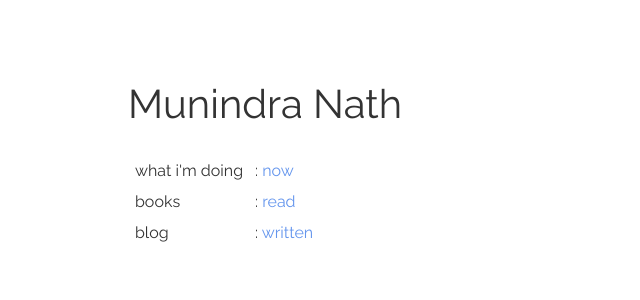
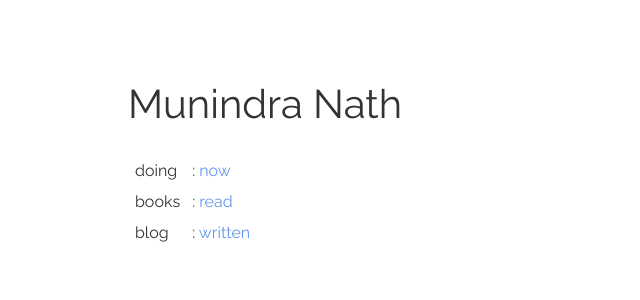
Before and after one commit to sideprojectme/nath, a Jekyll site: the page built from index.md, in a window 1280 px wide. Shown: the top 300 px of the page, without its empty margins (0-640 px from the left). Built offline with Jekyll 4.4.1, drawn with Linux system fonts in a browser that asks for light colours.

Commit message:
Update default.html

```diff
--- a/_layouts/default.html
+++ b/_layouts/default.html
@@ -12,7 +12,7 @@
    <h1 class="site-title">Munindra Nath</h1>
     <table>
         <tr>
-            <td>what i'm doing </td>
+            <td>doing </td>
             <td>: <a href="/now/">now</a></td>
         </tr>
         <tr>
```
